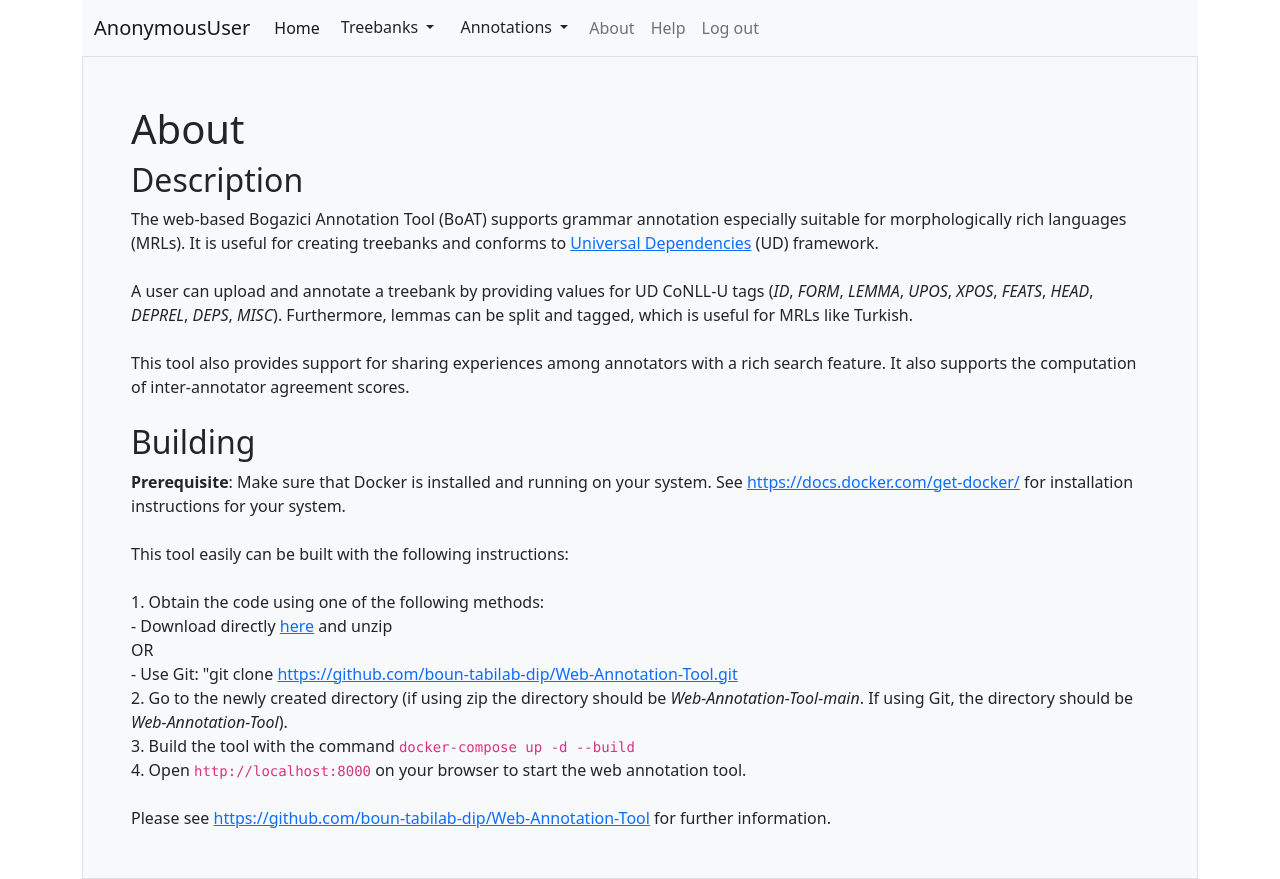
After one commit to BOUN-TABILab-TULAP/Web-Annotation-Tool, a Django app: page /boat/about/ in a window 1280 px wide. The commit adds this page. Run offline with Django 4.2, Linux system fonts and the light colour scheme; some libraries are stand-ins or nearby versions.

Commit message:
update app with improvements, fixes as of 8/31/2022

```diff
--- a/app/django_project/settings.py
+++ b/app/django_project/settings.py
@@ -138,7 +138,7 @@ REST_FRAMEWORK = {
     ),
 }
 
-ROOT_PATH = '/'
+ROOT_PATH = 'boat/'
 LOGIN_URL = f'/{ROOT_PATH}accounts/login/'
 
 # Static files (CSS, JavaScript, Images)
--- /dev/null
+++ b/app/ui/templates/about.html
@@ -0,0 +1,51 @@
+{% extends 'base-nav.html' %}
+
+{% block head %}
+<title> About Page </title>
+{% endblock %}
+
+{% block body %}
+<div id="space" class="p-5 border bg-light">
+    <h1>About</h1>
+    <h2>Description</h2>
+    The web-based Bogazici Annotation Tool (BoAT) supports grammar annotation especially suitable for morphologically
+    rich languages (MRLs). It is useful for creating treebanks and conforms to <a
+        href="https://universaldependencies.org/">Universal Dependencies</a> (UD) framework.<br><br>
+
+    A user can upload and annotate a treebank by providing values for UD CoNLL-U tags (<i>ID</i>, <i>FORM</i>,
+    <i>LEMMA</i>, <i>UPOS</i>, <i>XPOS</i>,
+    <i>FEATS</i>, <i>HEAD</i>, <i>DEPREL</i>, <i>DEPS</i>, <i>MISC</i>). Furthermore, lemmas can be split and tagged,
+    which is useful for MRLs like
+    Turkish.<br><br>
+
+    This tool also provides support for sharing experiences among annotators with a rich search feature. It also
+    supports the computation of inter-annotator agreement scores.<br><br>
+
+    <h2>Building</h2>
+
+    <b>Prerequisite</b>: Make sure that Docker is installed and running on your system. See <a
+        href="https://docs.docker.com/get-docker/">https://docs.docker.com/get-docker/</a> for installation instructions
+    for your system.<br><br>
+
+    This tool easily can be built with the following instructions:<br><br>
+
+    1. Obtain the code using one of the following methods:<br>
+    - Download directly <a
+        href="https://github.com/boun-tabilab-dip/Web-Annotation-Tool/archive/refs/heads/main.zip">here</a> and
+    unzip<br>
+    OR<br>
+    - Use Git: "git clone <a
+        href="https://github.com/boun-tabilab-dip/Web-Annotation-Tool.git">https://github.com/boun-tabilab-dip/Web-Annotation-Tool.git</a><br>
+    2. Go to the newly created directory (if using zip the directory should be <i>Web-Annotation-Tool-main</i>. If using
+    Git,
+    the directory should be <i>Web-Annotation-Tool</i>).<br>
+    3. Build the tool with the command <code>docker-compose up -d --build</code><br>
+    4. Open <code>http://localhost:8000</code> on your browser to start the web annotation tool.<br><br>
+
+    Please see <a
+        href="https://github.com/boun-tabilab-dip/Web-Annotation-Tool">https://github.com/boun-tabilab-dip/Web-Annotation-Tool</a>
+    for further information.<br>
+
+</div>
+
+{% endblock %}
--- a/app/ui/templates/base-nav.html
+++ b/app/ui/templates/base-nav.html
@@ -30,23 +30,31 @@
                         <li class="nav-item">
                             <a class="nav-link active" aria-current="page" href={% url 'home' %}> Home </a>
                         </li>
+                        <div class="dropdown">
+                            <button class="btn dropdown-toggle" type="button" id="dropdownMenuButton1"
+                                data-bs-toggle="dropdown" aria-expanded="false">
+                                Treebanks
+                            </button>
+                            <ul class="dropdown-menu" aria-labelledby="dropdownMenuButton1">
+                                <li><a class="dropdown-item" href={% url 'create_treebank' %}>Create</a></li>
+                                <li><a class="dropdown-item" href={% url 'view_treebanks' %}>View</a></li>
+                                <li><a class="dropdown-item" href={% url 'upload_file' %}>Upload File</a></li>
+                            </ul>
+                        </div>
+                        <div class="dropdown">
+                            <button class="btn dropdown-toggle" type="button" id="dropdownMenuButton2"
+                                data-bs-toggle="dropdown" aria-expanded="false">
+                                Annotations
+                            </button>
+                            <ul class="dropdown-menu" aria-labelledby="dropdownMenuButton2">
+                                <li><a class="dropdown-item" href={% url 'compute_agreement' %}> Compute Agreement </a>
+                                <li><a class="dropdown-item" href={% url 'my_annotations' %}> My Annotations </a></li>
+                                <li><a class="dropdown-item" href={% url 'search' %}> Search </a>
+                                </li>
+                            </ul>
+                        </div>
                         <li class="nav-item">
-                            <a class="nav-link" aria-current="page" href={% url 'view_treebanks' %}> View Treebanks </a>
-                        </li>
-                        <li class="nav-item">
-                            <a class="nav-link" href={% url 'my_annotations' %}> My Annotations </a>
-                        </li>
-                        <li class="nav-item">
-                            <a class="nav-link" href={% url 'compute_agreement' %}> Compute Agreement </a>
-                        </li>
-                        <li class="nav-item">
-                            <a class="nav-link" href={% url 'search' %}> Search </a>
-                        </li>
-                        <li class="nav-item">
-                            <a class="nav-link" href={% url 'upload_file' %}> Upload a File </a>
-                        </li>
-                        <li class="nav-item">
-                            <a class="nav-link" href={% url 'create_treebank' %}> Create a Treebank </a>
+                            <a class="nav-link" href={% url 'about' %}> About </a>
                         </li>
                         <li class="nav-item">
                             <a class="nav-link" href={% url 'help' %}> Help </a>
--- a/app/ui/templates/create_treebank.html
+++ b/app/ui/templates/create_treebank.html
@@ -6,6 +6,7 @@
 
 {% block body %}
 <div id="space" class="p-5 border bg-light">
+    <h1>Create a Treebank</h1>
     <form method="post" action="{% url 'create_treebank' %}" enctype="multipart/form-data">{% csrf_token %}
         <input type="text" name="title" class="w-25 form-control" maxlength="30" required id="title"
             placeholder="Treebank Name, Unique"><br>
--- a/app/ui/templates/help.html
+++ b/app/ui/templates/help.html
@@ -6,7 +6,10 @@
 
 {% block body %}
 <div id="space" class="p-5 border bg-light">
-    Help here.
+    <h1>Help</h1>
+    <p>
+        This is a help page.
+    </p>
 </div>
 
 {% endblock %}
--- a/app/ui/templates/home.html
+++ b/app/ui/templates/home.html
@@ -7,13 +7,13 @@
 
 {% block body %}
 <div id="space" class="p-5 border bg-light">
-    <h1>BoAT - Boğaziçi University Annotation Tool</h1>
+    <h1>Boğaziçi University Annotation Tool <span style="color: rgba(0, 0, 0, 0.2); font-style: italic;">BoAT</span></h1>
     <img class="img-fluid rounded" src="{% static 'boat-annotation.png' %}">
 </div>
 <div class="container">
     <footer class="py-3 my-4">
         <p class="text-center text-muted">Developed by Boğaziçi University, <a href="https://tabilab.cmpe.boun.edu.tr/">TABILAB</a></p>
-        <p class="text-center text-muted">Source code at <a href="https://github.com/furkanakkurt1335/boat/">GitHub</a></p>
+        <p class="text-center text-muted">Source code at <a href="https://github.com/BOUN-TABILab-TULAP/Web-Annotation-Tool">GitHub</a></p>
     </footer>
 </div>
 {% endblock %}
--- a/app/ui/templates/my_annotations.html
+++ b/app/ui/templates/my_annotations.html
@@ -104,6 +104,7 @@
 {% block body %}
 <div id="username" hidden="true">{{username}}</div>
 <div id="space" class="p-5 border bg-light">
+    <h1>My Annotations</h1>
     <select id="select" class="w-25 form-select">
         <option disabled selected>Select type</option>
         <option id="all">All</option>
--- a/app/ui/templates/search.html
+++ b/app/ui/templates/search.html
@@ -335,6 +335,7 @@
 
 {% block body %}
 <div id="space" class="p-5 border bg-light">
+    <h1>Search</h1>
     {% if not queries %}
     <form id="query" method="post" action="{% url 'search' %}" enctype="multipart/form-data">{% csrf_token %}
         {% if tbs %}
@@ -350,7 +351,7 @@
         <input hidden="true" type="text" id="title" name="title" maxlength="50" required id="id_title">
         <button class="btn btn-xs btn-light border-secondary" type="submit">Search</button>
         {% else %}
-        <span>No treebank created as of yet.</span>
+        <span>No treebank created yet. <a href={% url 'create_treebank' %}>Create here.</a></span>
         {% endif %}
     </form>
     <script>
--- a/app/ui/templates/upload_file.html
+++ b/app/ui/templates/upload_file.html
@@ -6,9 +6,10 @@
 
 {% block body %}
 <div id="space" class="p-5 border bg-light">
+    <h1>Upload a File</h1>
     <form method="post" action="{% url 'upload_file' %}" enctype="multipart/form-data">{% csrf_token %}
         {% if treebanks|length == 0 %}
-        You need to create a treebank first. Go <a href="{% url 'create_treebank' %}">here</a>.
+        <span>No treebank created yet. <a href={% url 'create_treebank' %}>Create here.</a></span>
         {% else %}
         Choose a treebank to upload to:
         <select class="w-50 form-select" id="treebank_select">
--- a/app/ui/urls.py
+++ b/app/ui/urls.py
@@ -3,6 +3,7 @@ from . import views
 
 urlpatterns = [
     path('', views.index, name='index'),
+    path('about/', views.about, name='about'),
     path('accounts/login/', views.login, name='login'),
     path('accounts/register/', views.register, name='register'),
     path('accounts/home/', views.home, name='home'),
--- a/app/ui/views.py
+++ b/app/ui/views.py
@@ -270,6 +270,12 @@ def login(request):
     return render(request, 'login.html', {'root_path': ROOT_PATH})
 
 
+def about(request):
+    if request.user == 'AnonymousUser':
+        return redirect('login')
+    else:
+        return render(request, 'about.html')
+
 def index(request):
     if request.user == 'AnonymousUser':
         return redirect('login')
@@ -388,7 +394,22 @@ def test(request):
 @login_required
 def view_treebanks(request):
     treebanks = Treebank.objects.all()
-    context = {'treebanks': treebanks, 'root_path': ROOT_PATH}
+    tb_title_l = []
+    tb_d = {}
+    for tb in treebanks:
+        tb_title_l.append(tb.title)
+        tb_d[tb.title] = tb
+    tb_title_l.sort()
+    tb_ct_d = []
+    for tb in tb_title_l:
+        sent_l = Sentence.objects.filter(treebank=tb_d[tb])
+        progress = 0
+        for sent_t in sent_l:
+            if len(Annotation.objects.filter(sentence=sent_t, status=2)) != 0: progress += 1
+        if len(sent_l) == 0: progress = 0.0
+        else: progress = round(progress / len(sent_l) * 100, 2)
+        tb_ct_d.append({'title': tb, 'size': len(sent_l), 'progress': progress})
+    context = {'tbs': tb_ct_d, 'root_path': ROOT_PATH}
     return render(request, 'view_treebanks.html', context)
 
 
@@ -404,7 +425,7 @@ def view_treebank(request, treebank):
 
 def replace_path(current_path, type, number=None):
     path_split = current_path.split('/')
-    new_path = '/'.join(path_split[:3]) + '/'
+    new_path = '/'.join(path_split[:-1]) + '/'
     current_number = int(path_split[-1])
     number_to_go = current_number
     if type == 'previous':
```
Also changed, not shown: app/ui/static/annotate.js (+12 -7 lines), app/ui/templates/compute_agreement.html (+8 -3 lines), app/ui/templates/login.html (+6 -6 lines), app/ui/templates/register.html (+10 -10 lines), app/ui/templates/view_treebanks.html (+20 -5 lines), app/ui/static/eye-fill.svg (added), app/ui/static/trash.svg (added).
